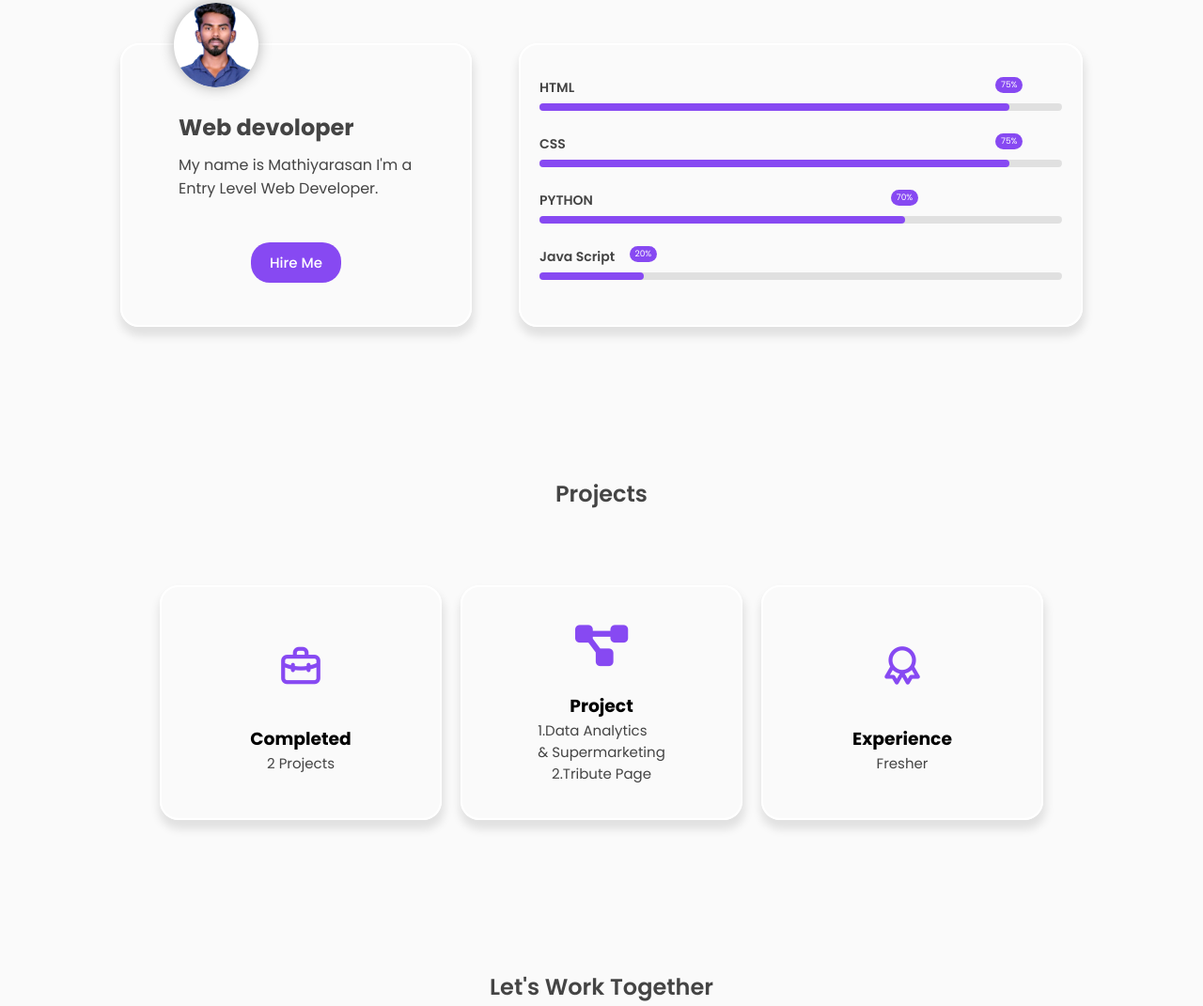
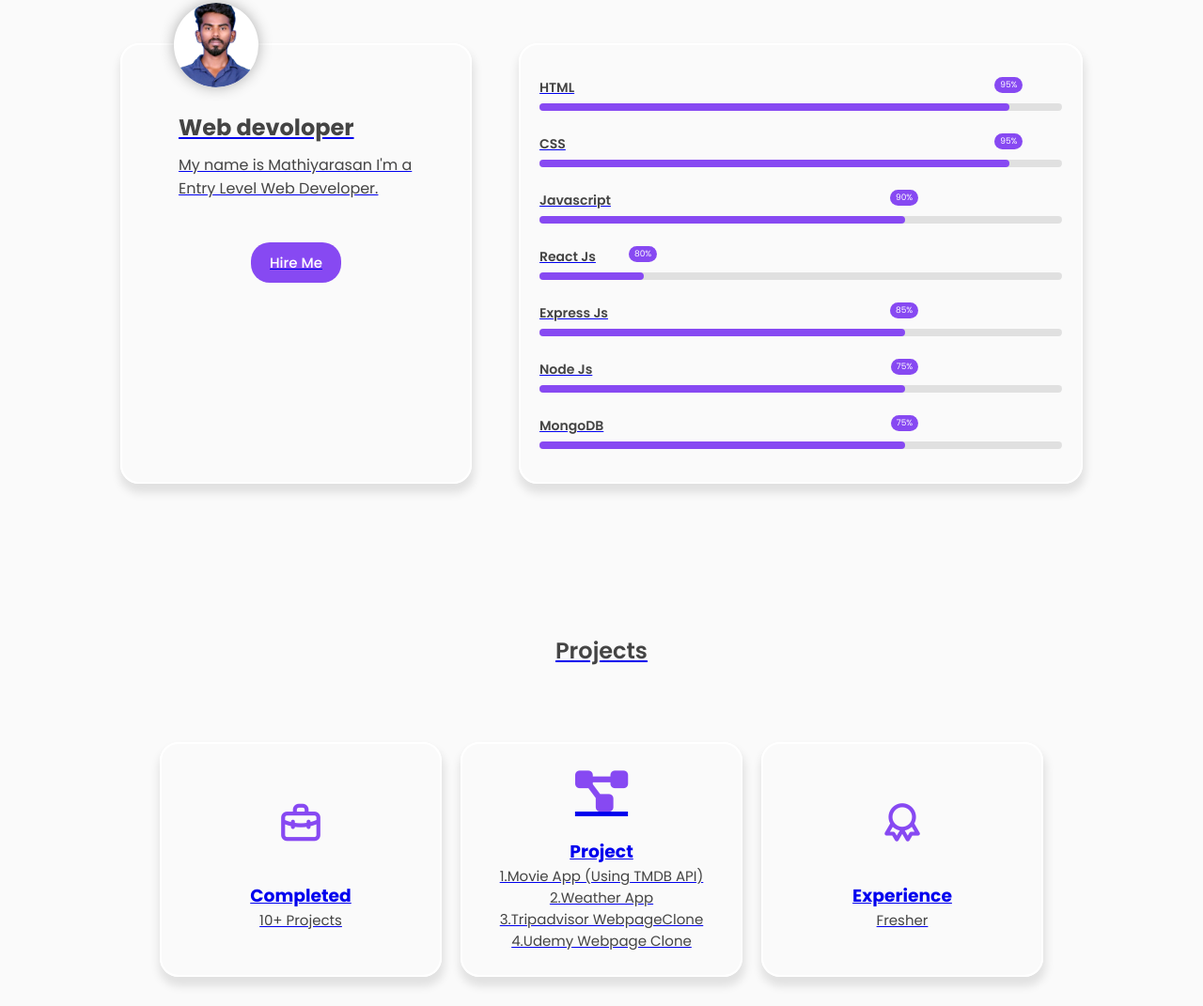
Before and after one commit to Mathiyarasan2102/Responsive-Portfolio, a plain HTML site: page index.html in a window 1280 px wide. Shown: the part 949-2020 px from the top of the page at 94% size. Drawn offline with nearby package versions, Linux system fonts and the light colour scheme; a web font is replaced by a local one.

Commit message:
Update index.html

```diff
--- a/index.html
+++ b/index.html
@@ -61,15 +61,15 @@
                         <p>My name is Mathiyarasan I'm a Entry Level Web Developer.</p>
                     </div>
                     <div class="text-btn">
-                        <button class="btn hire-btn">Hire Me</button>
-                        <button class="btn">Download CV <i class="uil uil-file"></i></button>
+                        <button class="btn hire-btn" onclick="openLinkedIn()"> Hire Me</button>
+                        <button href="./img/Mathiyarasan.P.pdf" download class="btn">Download CV <i class="uil uil-file"></i></button>
                     </div>
                     <div class="social_icons">
                         <div class="icon_circle"></div>
-                        <div class="icons"><i class="uil uil-instagram"></i></div>
-                        <div class="icons"><i class="uil uil-linkedin-alt"></i></div>
-                        <div class="icons"><i class="uil uil-whatsapp"></i></div>
-                        <div class="icons"><i class="uil uil-github-alt"></i></div>
+                        <div class="icons"><a href="https://www.instagram.com/itz_mathi_king/" target="_blank"><i class="uil uil-instagram"></i></div>
+                        <div class="icons"><a href="https://www.linkedin.com/in/mathiyarasan-p " target="_blank"><i class="uil uil-linkedin-alt"></i></div>
+                        <div class="icons"><a href="https://wa.me/7558105547" target="_blank"><i class="uil uil-whatsapp"></i></div>
+                        <div class="icons"><a href="https://github.com/Mathiyarasan2102" target="_blank"><i class="uil uil-github-alt"></i></div>
                     </div>
                 </div>
                 <div class="featured-image">
@@ -100,7 +100,7 @@
                             <span class="title">HTML</span>
                             <div class="skill-bar html">
                                 <span class="skill-per">
-                                    <span class="tooltip">75%</span>
+                                    <span class="tooltip">95%</span>
                                 </span>
                             </div>
                         </div>
@@ -108,26 +108,47 @@
                             <span class="title">CSS</span>
                             <div class="skill-bar css">
                                 <span class="skill-per">
-                                    <span class="tooltip">75%</span>
+                                    <span class="tooltip">95%</span>
                                 </span>
                             </div>
                         </div>
                         <div class="skill-box">
-                            <span class="title">PYTHON</span>
+                            <span class="title">Javascript</span>
                             <div class="skill-bar">
                                 <span class="skill-per python">
-                                    <span class="tooltip">70%</span>
+                                    <span class="tooltip">90%</span>
                                 </span>
                             </div>
                         </div>
                         <div class="skill-box">
-                            <span class="title">Java Script</span>
+                            <span class="title">React Js</span>
                             <div class="skill-bar">
                                 <span class="skill-per javascript">
-                                    <span class="tooltip">20%</span>
+                                    <span class="tooltip">80%</span>
                                 </span>
                             </div>
                         </div>
+                        <div class="skill-box">
+                            <span class="title">Express Js</span>
+                            <div class="skill-bar">
+                                <span class="skill-per python">
+                                    <span class="tooltip">85%</span>
+                                </span>
+                            </div>
+                            <div class="skill-box">
+                            <span class="title">Node Js</span>
+                            <div class="skill-bar">
+                                <span class="skill-per python">
+                                    <span class="tooltip">75%</span>
+                                </span>
+                            </div>
+                            <div class="skill-box">
+                            <span class="title">MongoDB</span>
+                            <div class="skill-bar">
+                                <span class="skill-per python">
+                                    <span class="tooltip">75%</span>
+                                </span>
+                            </div>
                     </div>
                 </div>
             </section>
@@ -141,13 +162,15 @@
                     <div class="project-box">
                         <i class="uil uil-briefcase-alt"></i>
                         <h3>Completed</h3>
-                        <label>2 Projects</label>
+                        <label>10+ Projects</label>
                     </div>
                     <div class="project-box">
                         <i class="fa-solid fa-diagram-project"></i>
                         <h3>Project </h3>
-                        <label>1.Data Analytics<br> & Supermarketing</label>
-                        <label>2.Tribute Page </label>
+                        <label>1.Movie App (Using TMDB API)</label>
+                        <label>2.Weather App </label>
+                        <label>3.Tripadvisor WebpageClone </label>
+                        <label>4.Udemy Webpage Clone </label>
                     </div>
                     <div class="project-box">
                         <i class="uil uil-award"></i>
@@ -218,5 +241,10 @@
     <script src="https://cdnjs.cloudflare.com/ajax/libs/typed.js/2.1.0/typed.umd.js"></script>
     <script src="https://cdnjs.cloudflare.com/ajax/libs/scrollReveal.js/4.0.9/scrollreveal.min.js"></script>
     <script src="portfolio.js"></script>
+    <script>
+    function openLinkedIn() {
+        window.open("https://www.linkedin.com/in/mathiyarasan-p", "_blank");
+    }
+    </script>
 </body>
 </html>
```
